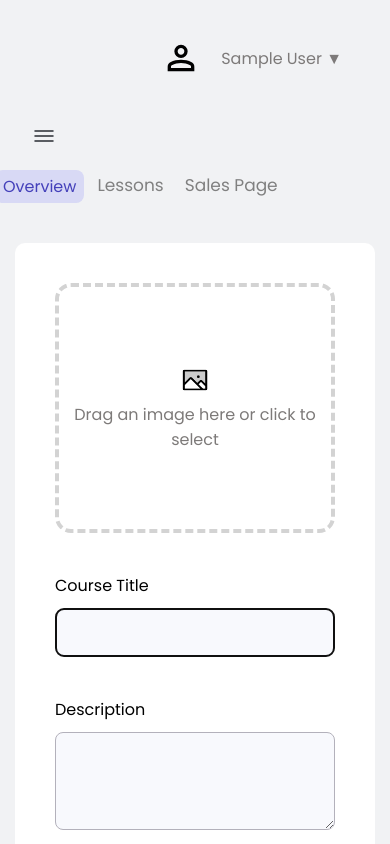
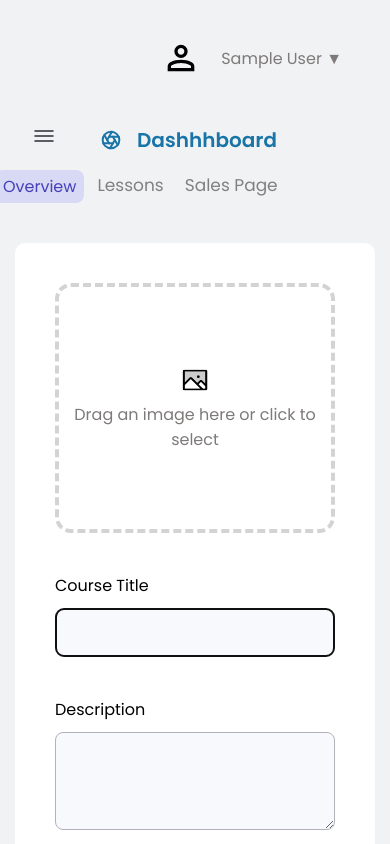
Before and after one commit to HackYourFuture-CPH/class-25-erikson, a React (Create React App) app in the folder frontend/: page /add-course in a window 390 px wide. Shown: the top 844 px of the page. Built offline with nearby package versions, Linux system fonts and the light colour scheme; no server answers; sample sign-in values are in the browser's storage.

Commit message:
mobile icon fixed

```diff
--- a/frontend/src/components/dashboardLayout/Dashboard.css
+++ b/frontend/src/components/dashboardLayout/Dashboard.css
@@ -192,6 +192,10 @@
   gap: 5px;
 }
 
+.logo-mobile {
+  margin-left: -50px;
+}
+
 @media (max-width: 769px) {
   .sidebar {
     display: none;
--- a/frontend/src/components/dashboardLayout/DashboardWrapper.tsx
+++ b/frontend/src/components/dashboardLayout/DashboardWrapper.tsx
@@ -12,6 +12,8 @@ import Calender from '../../assets/dashboard/calendar.svg';
 import Goals from '../../assets/dashboard/goals.svg';
 import Dashboard from '../../assets/dashboard/dashboard.svg';
 import Dashboard2 from '../../assets/dashboard/dashboard2.svg';
+import Mobile from '../../assets/dashboard/mobile.svg';
+import Menu from '../../assets/dashboard/menu.svg';
 import './Dashboard.css';
 
 type FormWrapperProps = {
@@ -23,7 +25,7 @@ const DashboardWrapper = ({ children }: FormWrapperProps) => {
   const navigate = useNavigate();
   const location = useLocation();
 
-  const [isSidebarOpen] = useState(false);
+  const [isSidebarOpen, setIsSidebarOpen] = useState(false);
 
   const handleLogout = async (): Promise<void> => {
     setUser(null);
@@ -32,6 +34,7 @@ const DashboardWrapper = ({ children }: FormWrapperProps) => {
   };
 
   const toggleSidebar = (): void => {
+    setIsSidebarOpen(!isSidebarOpen);
     const sidebar = document.querySelector('.sidebar');
     if (sidebar) {
       sidebar.classList.toggle('open');
@@ -163,8 +166,11 @@ const DashboardWrapper = ({ children }: FormWrapperProps) => {
 
               <div className='top-bar-phone-content'>
                 <p className='sidebar-toggle-button' onClick={toggleSidebar}>
-                  <img src='images/menu.svg' alt='menu' />
+                  <img src={Menu} alt='menu' />
                 </p>
+                {isSidebarOpen ? null : (
+                  <img className='logo-mobile' src={Mobile} alt='logo-mobile' />
+                )}
               </div>
             </div>
 
```
Also changed, not shown: frontend/src/assets/dashboard/menu.svg (renamed from frontend/public/images/menu.svg), frontend/src/assets/dashboard/mobile.svg (added).
